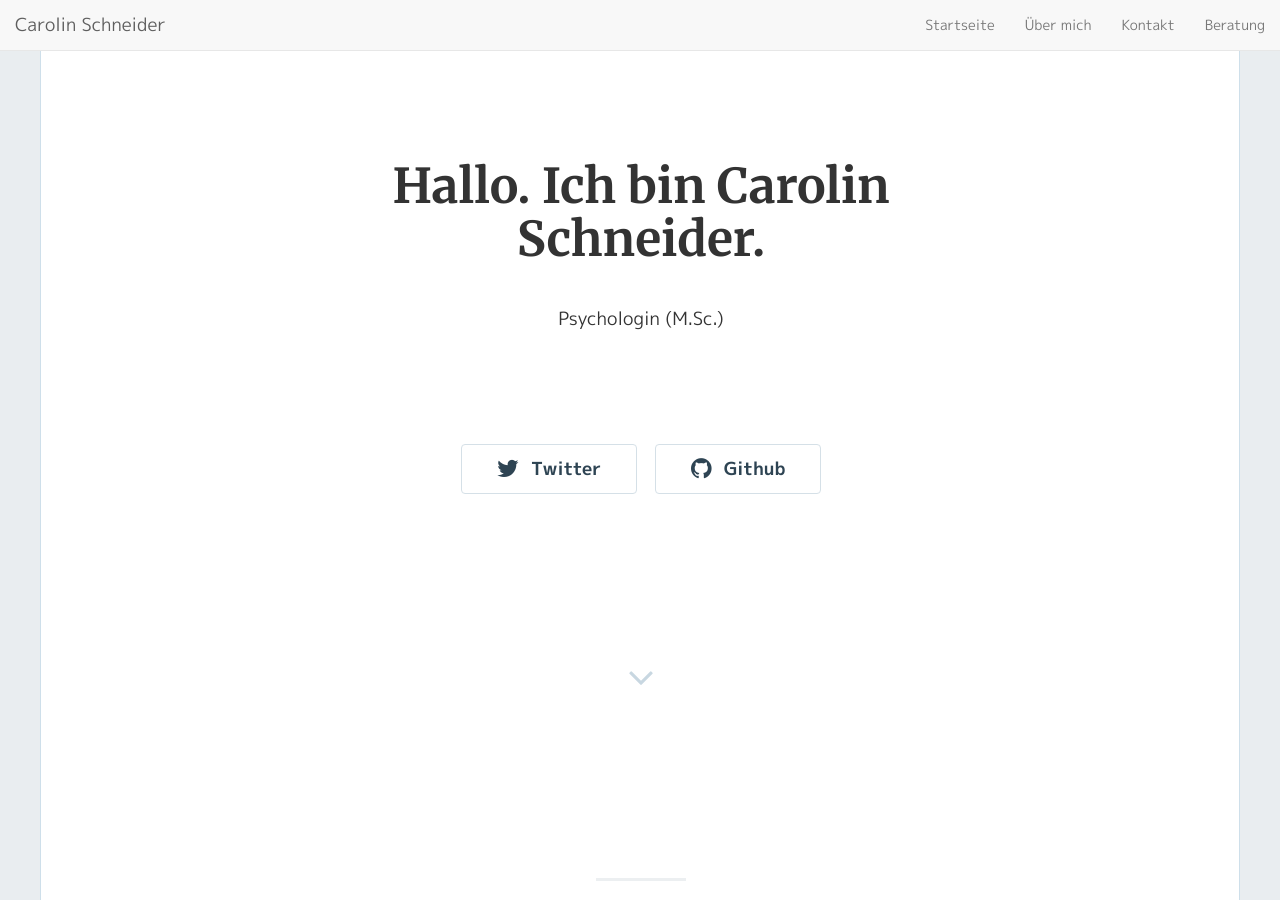
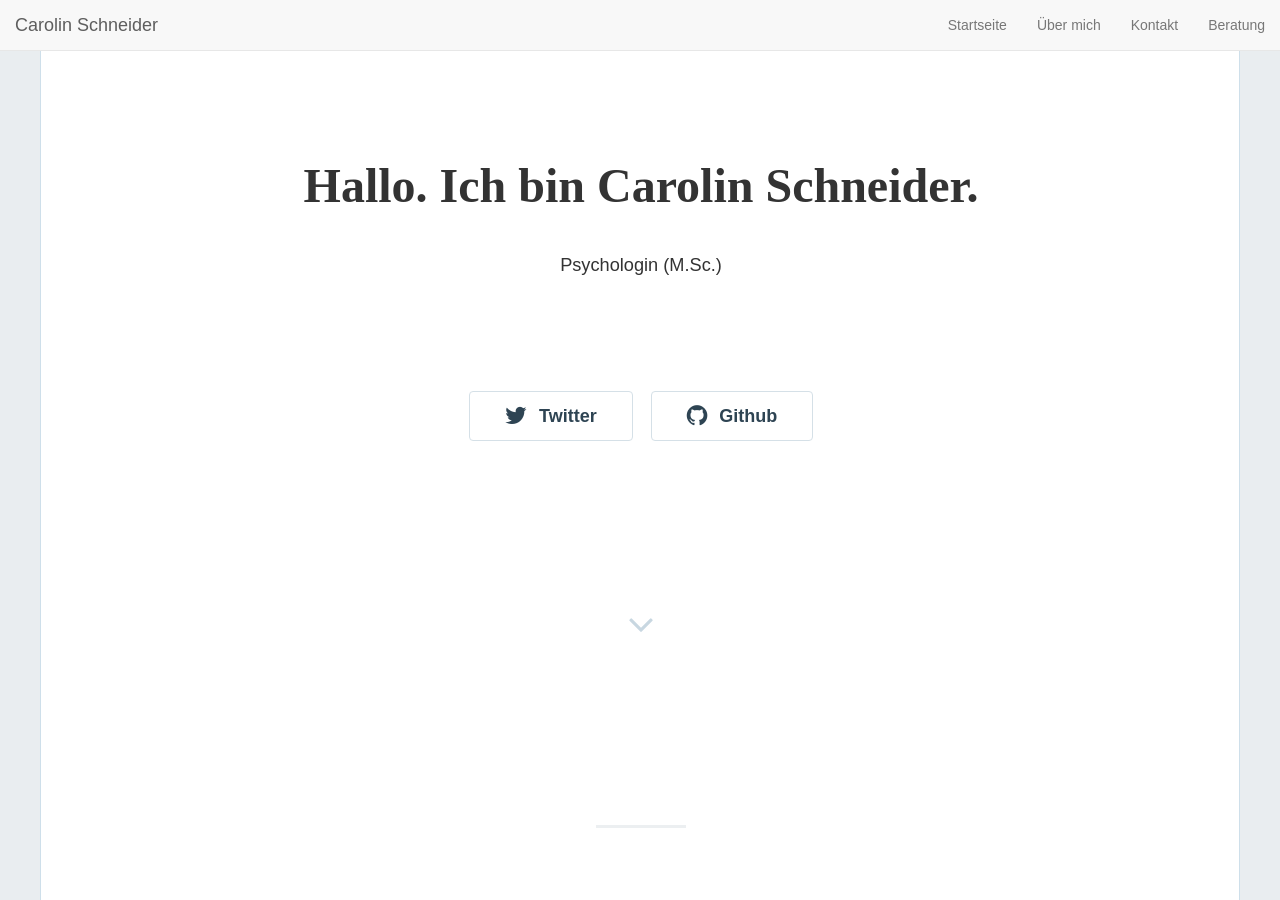
Before and after one commit to carolinschneider/carolinschneider.github.io, a Jekyll site: the page built from index.html, in a window 1280 px wide and 900 px high. Built offline with Jekyll 4.4.1, drawn with Linux system fonts in a browser that asks for light colours; nearby versions of some CDN libraries; the list of posts is cut into pages by our own code.

Commit message:
Update header.html

```diff
--- a/_includes/header.html
+++ b/_includes/header.html
@@ -18,7 +18,7 @@
   <link rel="icon" href="{{ site.url }}/img/favicon.png">
 
   <!-- Fonts -->
-  <link href='https://fonts.googleapis.com/css2?family=M+PLUS+1p:400,300,600,400italic,700|Merriweather:400,300,300italic,400italic,700' rel='stylesheet' type='text/css'>
+  <link href='https://fonts.googleapis.com/css2?family=Tenor+Sans&display=swap:400,300,600,400italic,700|Merriweather:400,300,300italic,400italic,700' rel='stylesheet' type='text/css'>
 
   <link rel="stylesheet" href="//maxcdn.bootstrapcdn.com/font-awesome/4.5.0/css/font-awesome.min.css">
 
```
